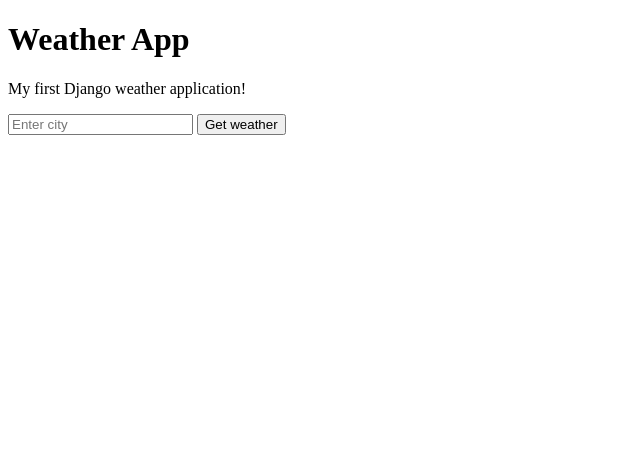
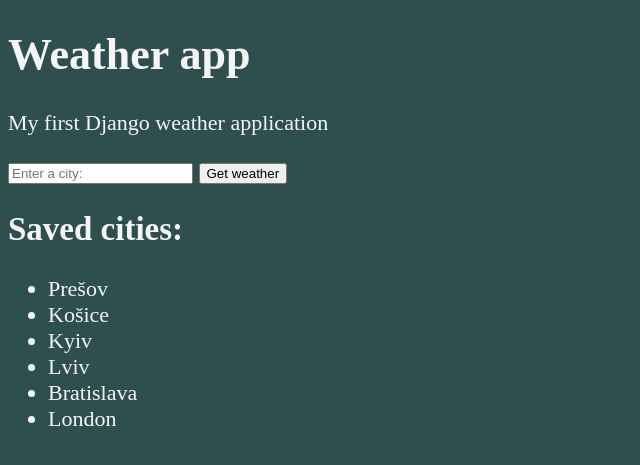
Before and after one commit to petrolopatkin/python_learning, a Django app: page / in a window 1280 px wide. Shown: the top 465 px of the page, without its empty margins (0-640 px from the left). Run offline with Django 5.2, Linux system fonts and the light colour scheme.

Commit message:
Day 66 of my python journey: modified my django project + started learning HTML

```diff
--- /dev/null
+++ b/Study/django_learning/weather/static/weather/main.css
@@ -0,0 +1,7 @@
+html {
+font-size: 22px;
+}
+body {
+background-color: darkslategray;
+color: whitesmoke;
+}
--- a/Study/django_learning/weather/templates/weather/index.html
+++ b/Study/django_learning/weather/templates/weather/index.html
@@ -1,18 +1,31 @@
 <!DOCTYPE html>
-<html>
+<html lang="en">
+
 <head>
-    <title>Weather App</title>
+    <meta charset="UTF-8">
+    <meta name="author" content="Petro Lopatkin">
+
+    <title>My first django weather app</title>
+
+    {% load static %}
+
+    <link rel="icon" href="{% static 'weather/R.png' %}" type="image/x-icon">
+    <link rel="stylesheet" href="{% static 'weather/main.css' %}">
 </head>
-<body>
 
-    <h1>Weather App</h1>
+    <body>
+        <h1>Weather app</h1>
+        <p>My first Django weather application</p>
+        <form>
+            <input type="text" placeholder="Enter a city:">
+            <button type="submit">Get weather</button>
+        </form>
+        <h2>Saved cities:</h2>
+        <ul>
+            {% for city in cities %}
+            <li>{{ city }}</li>
+            {% endfor %}
+        </ul>
+    </body>
 
-    <p>My first Django weather application!</p>
-
-    <form>
-        <input type="text" placeholder="Enter city">
-        <button type="submit">Get weather</button>
-    </form>
-
-</body>
 </html>
--- a/Study/django_learning/weather/views.py
+++ b/Study/django_learning/weather/views.py
@@ -1,3 +1,18 @@
 from django.shortcuts import render
+
+
 def index(request):
-    return render(request, "weather/index.html")
+    cities = [
+        "Prešov",
+        "Košice",
+        "Kyiv",
+        "Lviv",
+        "Bratislava",
+        "London"
+    ]
+
+    return render(
+        request,
+        "weather/index.html",
+        {"cities": cities}
+    )
```
Also changed, not shown: Study/html_tutorial.py (added, +16 -0 lines), Study/index.html (added, +18 -0 lines), Study/main.css (added, +7 -0 lines), Study/django_learning/weather/static/weather/R.png (added), Study/html_icon.png (added).
